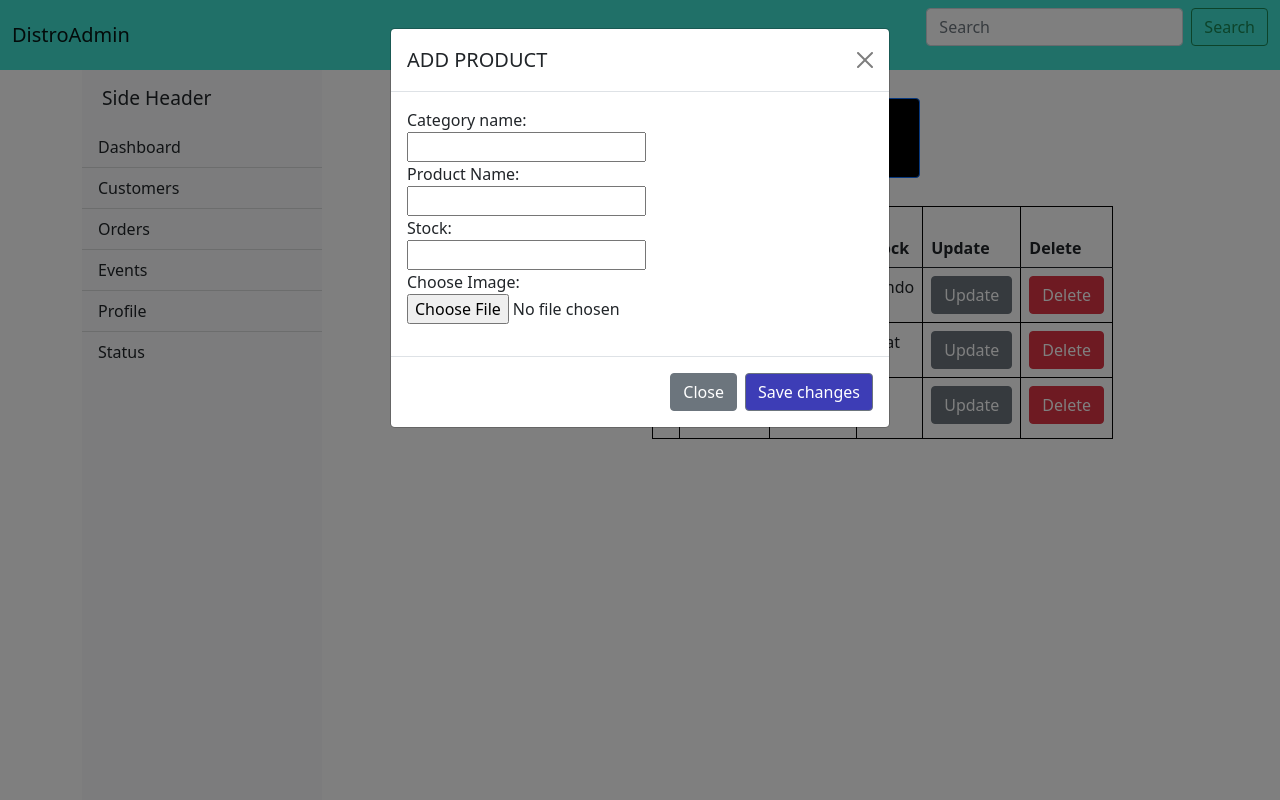
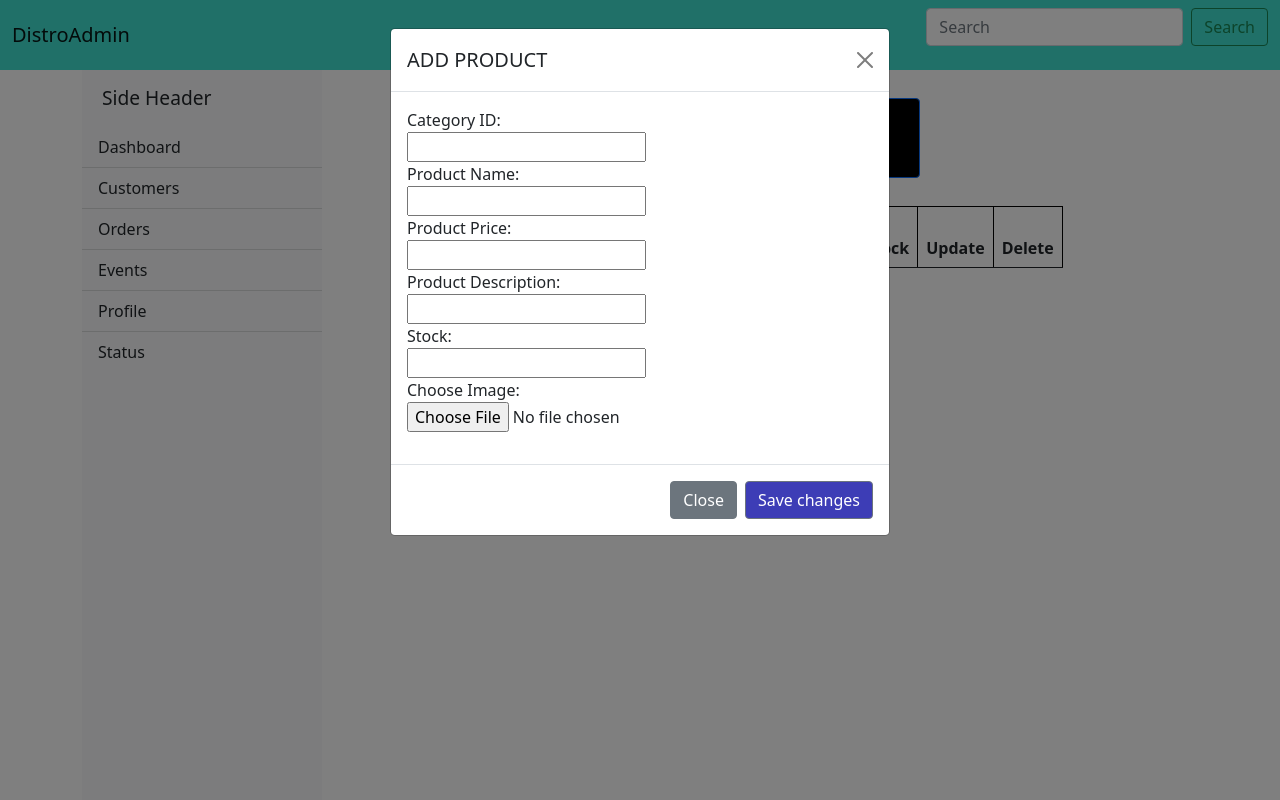
Before and after one commit to philamakye/DistroProject, a PHP site: page /DistroProject/admin.php in a window 1280 px wide, after a click on "ADD PRODUCT". Run offline with PHP 8.4, Linux system fonts and the light colour scheme; lists and menus that the app fills with data are empty.

Commit message:
MORE FAYA

```diff
--- a/front-end/admin.php
+++ b/front-end/admin.php
@@ -1,11 +1,13 @@
 <! DOCTYPE html>
   <html>
+
   <head>
     <title>Admin</title>
     <link rel="stylesheet" href="https://use.fontawesome.com/releases/v5.15.3/css/all.css" integrity="sha384-SZXxX4whJ79/gErwcOYf+zWLeJdY/qpuqC4cAa9rOGUstPomtqpuNWT9wdPEn2fk" crossorigin="anonymous">
     <link href="https://cdn.jsdelivr.net/npm/bootstrap@5.0.0-beta2/dist/css/bootstrap.min.css" rel="stylesheet" integrity="sha384-BmbxuPwQa2lc/FVzBcNJ7UAyJxM6wuqIj61tLrc4wSX0szH/Ev+nYRRuWlolflfl" crossorigin="anonymous">
     <link rel="stylesheet" href="css/admin.css">
   </head>
+
   <body>
     <!-- Navbar-->
     <nav class="navbar navbar-expand-lg navbar-light bg" style="background-color: turquoise;">
@@ -57,7 +59,7 @@
             <table class="table" style="width:75%">
               <thead>
                 <tr>
-                        <th scope="col">#</th>
+                  <th scope="col">ID</th>
                   <th scope="col">Category Name</th>
                   <th scope="col">Product name</th>
                   <th scope="col">Stock</th>
@@ -65,33 +67,38 @@
                   <th scope="col">Delete</th>
                 </tr>
               </thead>
-                    <tbody>
+              <tbody id="productList">
+                <script>
+                  var url = "http://localhost/DistroProject/distroAPI/api/read.php";
+
+                  fetch(url).then(function(response) {
+                    return response.json();
+                  }).then(function(body) {
+                    apiResult = body;
+
+                    for (var key in apiResult) {
+                      if (apiResult.hasOwnProperty(key)) {
+                        let container = document.querySelector('#productList');
+                        apiResult[key].forEach((result, idx) => {
+                          const content = `
                           <tr>
-                        <th scope="row">1</th>
-                        <td>Mark</td>
-                        <td>Otto</td>
-                        <td>@mdo</td>
+                            <th scope="row">${result.id}</th>
+                            <td>${result.category_name}</td>
+                            <td>${result.name}</td>
+                            <td>${result.stock}</td>
                             <td><button type="button" class="btn btn-secondary">Update</button></td>
                             <td><button type="button" class="btn btn-danger">Delete</button></td>
                           </tr>
-                      <tr>
-                        <th scope="row">2</th>
-                        <td>Jacob</td>
-                        <td>Thornton</td>
-                        <td>@fat</td>
-                        <td><button type="button" class="btn btn-secondary">Update</button></td>
-                        <td><button type="button" class="btn btn-danger">Delete</button></td>
+                        `;
 
-                      </tr>
-                      <tr>
-                        <th scope="row">3</th>
-                        <td>Larry the Bird</td>
-                        <td>@twitter</td>
-                        <td>tttt</td>
-                        <td><button type="button" class="btn btn-secondary">Update</button></td>
-                        <td><button type="button" class="btn btn-danger">Delete</button></td>
+                          container.innerHTML += content;
 
-                      </tr>
+                        });
+                      }
+                    }
+                  });
+                </script>
+
               </tbody>
             </table>
 
@@ -123,25 +130,32 @@
             <button type="button" class="btn-close" data-bs-dismiss="modal" aria-label="Close"></button>
           </div>
           <div class="modal-body">
-        <form>
-          <label for="cname">Category name: </label><br>
-          <input type="text" id="cname"><br>
+            <form id="addProductForm" method="POST" action="" type="multipart/form-data">
+              <label for="cname">Category ID: </label><br>
+              <input type="text" id="cname" name="category_id"><br>
 
               <label for="pname">Product Name: </label><br>
-          <input type="text" id="pname"><br>
+              <input type="text" id="pname" name="name"><br>
+
+              <label for="price">Product Price: </label><br>
+              <input type="text" id="price" name="price"><br>
+
+              <label for="pdesc">Product Description: </label><br>
+              <input type="text" id="pdesc" name="description"><br>
 
               <label for="stock">Stock:</label><br>
-          <input type="number" id="stock"><br>
+              <input type="number" id="stock" name="stock"><br>
 
               <label for="c_image">Choose Image:</label><br>
-          <input type="file" accept="image/*" id="c_image"><br>
+              <input type="file" name="product_img" accept="image/*" id="c_image"><br>
 
-        </form>
+
           </div>
           <div class="modal-footer">
             <button type="button" class="btn btn-secondary" data-bs-dismiss="modal">Close</button>
-        <button type="button" class="btn btn-secondary" style="background-color: rgb(61, 61, 182);">Save changes</button>
+            <button type="submit" class="btn btn-secondary" style="background-color: rgb(61, 61, 182);">Save changes</button>
           </div>
+          </form>
         </div>
       </div>
     </div>
@@ -152,11 +166,14 @@
       var myModal = document.getElementById('myModal')
       var myInput = document.getElementById('myInput')
 
-          myModal.addEventListener('shown.bs.modal', function () {
+      myModal.addEventListener('shown.bs.modal', function() {
         myInput.focus()
       })
+
+
     </script>
     <!-- JavaScript Bundle with Popper -->
     <script src="https://cdn.jsdelivr.net/npm/bootstrap@5.0.0-beta3/dist/js/bootstrap.bundle.min.js" integrity="sha384-JEW9xMcG8R+pH31jmWH6WWP0WintQrMb4s7ZOdauHnUtxwoG2vI5DkLtS3qm9Ekf" crossorigin="anonymous"></script>
   </body>
+
   </html>
```
Also changed, not shown: front-end/index.php (+21 -41 lines), front-end/css/products.css (line endings or trailing spaces). Lines whose indentation alone changed are shown as unchanged.
